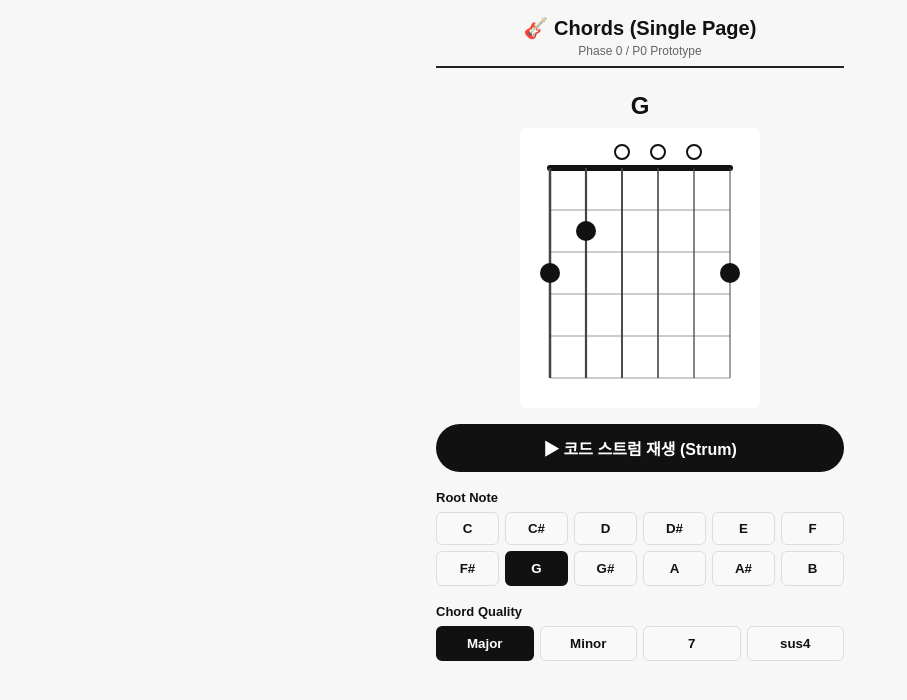
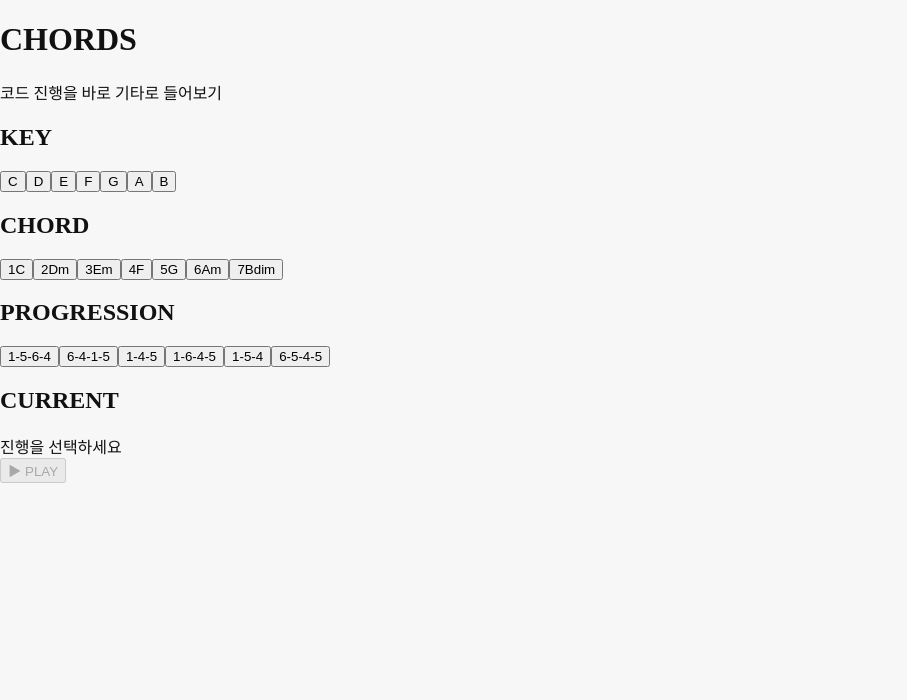
Before and after one commit to youngseokchomajn-web/Chords, a React (Vite) app: page / in a window 1280 px wide. Shown: the top 700 px of the page, without its empty margins (0-907 px from the left). Built offline with nearby package versions, Linux system fonts and the light colour scheme.

Commit message:
feat: switch app to key and progression listening workflow

```diff
--- a/src/App.tsx
+++ b/src/App.tsx
@@ -1,118 +1,167 @@
-import React, { useState } from 'react';
-import { NoteName, ChordQuality } from './types/music';
+import React, { useMemo, useState } from 'react';
+import { NoteName } from './types/music';
 import { getChordDefinition } from './theory/chordBuilder';
-import { Fretboard } from './components/Fretboard';
 import { GuitarSoundEngine } from './audio/guitarSynth';
 import { audioContextManager } from './audio/audioContext';
 
-const ROOT_NOTES: NoteName[] = ['C', 'C#', 'D', 'D#', 'E', 'F', 'F#', 'G', 'G#', 'A', 'A#', 'B'];
-const QUALITIES: { label: string; value: ChordQuality }[] = [
-  { label: 'Major', value: 'major' },
-  { label: 'Minor', value: 'minor' },
-  { label: '7', value: '7' },
-  { label: 'sus4', value: 'sus4' }
+const KEYS: NoteName[] = ['C', 'D', 'E', 'F', 'G', 'A', 'B'];
+
+const MAJOR_SCALE_OFFSETS = [0, 2, 4, 5, 7, 9, 11];
+const DEGREE_QUALITIES = ['', 'm', 'm', '', '', 'm', 'dim'];
+
+const PROGRESSIONS = [
+  { label: '1-5-6-4', degrees: [1, 5, 6, 4] },
+  { label: '6-4-1-5', degrees: [6, 4, 1, 5] },
+  { label: '1-4-5', degrees: [1, 4, 5] },
+  { label: '1-6-4-5', degrees: [1, 6, 4, 5] },
+  { label: '1-5-4', degrees: [1, 5, 4] },
+  { label: '6-5-4-5', degrees: [6, 5, 4, 5] }
 ];
 
+const NOTE_TO_INDEX: Record<string, number> = {
+  C: 0, D: 2, E: 4, F: 5, G: 7, A: 9, B: 11
+};
+const INDEX_TO_NOTE: NoteName[] = ['C', 'C#', 'D', 'D#', 'E', 'F', 'F#', 'G', 'G#', 'A', 'A#', 'B'];
+
+function degreeToChord(key: NoteName, degree: number) {
+  const rootIndex = (NOTE_TO_INDEX[key] + MAJOR_SCALE_OFFSETS[degree - 1]) % 12;
+  const root = INDEX_TO_NOTE[rootIndex];
+  return `${root}${DEGREE_QUALITIES[degree - 1]}`;
+}
+
+function degreeToDefinition(key: NoteName, degree: number) {
+  const rootIndex = (NOTE_TO_INDEX[key] + MAJOR_SCALE_OFFSETS[degree - 1]) % 12;
+  const root = INDEX_TO_NOTE[rootIndex];
+  const quality = DEGREE_QUALITIES[degree - 1] === 'm' ? 'minor' : DEGREE_QUALITIES[degree - 1] === 'dim' ? 'dim' : 'major';
+  return getChordDefinition(root, quality);
+}
+
 export const App: React.FC = () => {
-  const [selectedRoot, setSelectedRoot] = useState<NoteName>('G');
-  const [selectedQuality, setSelectedQuality] = useState<ChordQuality>('major');
+  const [key, setKey] = useState<NoteName>('C');
+  const [currentProgression, setCurrentProgression] = useState<number[]>([]);
+  const [currentIndex, setCurrentIndex] = useState(-1);
+  const [isPlaying, setIsPlaying] = useState(false);
 
-  const chordDef = getChordDefinition(selectedRoot, selectedQuality);
+  const diatonicChords = useMemo(
+    () => Array.from({ length: 7 }, (_, i) => degreeToChord(key, i + 1)),
+    [key]
+  );
 
-  const handleUserInteraction = async () => {
+  const playChord = async (degree: number) => {
     await audioContextManager.unlock();
+    setCurrentProgression([degree]);
+    setCurrentIndex(0);
+    setIsPlaying(true);
+
+    const chord = degreeToDefinition(key, degree);
+    GuitarSoundEngine.strum(chord.primaryVoicing.frets);
+
+    window.setTimeout(() => {
+      setCurrentIndex(-1);
+      setIsPlaying(false);
+    }, 900);
   };
 
-  const handleStrum = async () => {
-    await handleUserInteraction();
-    GuitarSoundEngine.strum(chordDef.primaryVoicing.frets);
+  const playProgression = async (degrees: number[]) => {
+    await audioContextManager.unlock();
+    setCurrentProgression(degrees);
+    setIsPlaying(true);
+
+    const stepMs = 900;
+    degrees.forEach((degree, index) => {
+      window.setTimeout(() => {
+        setCurrentIndex(index);
+        const chord = degreeToDefinition(key, degree);
+        GuitarSoundEngine.strum(chord.primaryVoicing.frets);
+      }, index * stepMs);
+    });
+
+    window.setTimeout(() => {
+      setCurrentIndex(-1);
+      setIsPlaying(false);
+    }, degrees.length * stepMs);
   };
 
-  const handlePlayString = async (stringIdx: number, fret: number) => {
-    await handleUserInteraction();
-    GuitarSoundEngine.playString(stringIdx, fret);
-  };
+  const currentLabels = currentProgression.map(degree => degreeToChord(key, degree));
 
   return (
-    <div style={{ maxWidth: 440, margin: '0 auto', padding: '16px', fontFamily: 'sans-serif', textAlign: 'center' }}>
-      <header style={{ borderBottom: '2px solid #222', paddingBottom: '8px' }}>
-        <h1 style={{ fontSize: '20px', margin: 0 }}>🎸 Chords (Single Page)</h1>
-        <p style={{ fontSize: '12px', color: '#666', margin: '4px 0 0' }}>Phase 0 / P0 Prototype</p>
-      </header>
+    <div className="app">
+      <main className="card">
+        <header>
+          <h1>CHORDS</h1>
+          <p>코드 진행을 바로 기타로 들어보기</p>
+        </header>
 
-      <main>
-        <Fretboard
-          voicing={chordDef.primaryVoicing}
-          chordName={chordDef.displayName}
-          onPlayString={handlePlayString}
-        />
-
-        <div style={{ margin: '12px 0' }}>
-          <button
-            onClick={handleStrum}
-            style={{
-              background: '#111',
-              color: '#fff',
-              border: 'none',
-              borderRadius: '24px',
-              padding: '12px 28px',
-              fontSize: '16px',
-              fontWeight: 'bold',
-              cursor: 'pointer',
-              width: '100%'
-            }}
-          >
-            ▶ 코드 스트럼 재생 (Strum)
-          </button>
-        </div>
-
-        {/* Root Selector */}
-        <div style={{ marginTop: '16px', textAlign: 'left' }}>
-          <span style={{ fontSize: '13px', fontWeight: 'bold' }}>Root Note</span>
-          <div style={{ display: 'grid', gridTemplateColumns: 'repeat(6, 1fr)', gap: '6px', marginTop: '6px' }}>
-            {ROOT_NOTES.map(note => (
+        <section>
+          <h2>KEY</h2>
+          <div className="key-grid">
+            {KEYS.map(note => (
               <button
                 key={note}
-                onClick={() => setSelectedRoot(note)}
-                style={{
-                  padding: '8px 0',
-                  borderRadius: '6px',
-                  border: selectedRoot === note ? '2px solid #111' : '1px solid #ddd',
-                  background: selectedRoot === note ? '#111' : '#f9f9f9',
-                  color: selectedRoot === note ? '#fff' : '#111',
-                  fontWeight: 'bold',
-                  cursor: 'pointer'
+                className={key === note ? 'selected' : ''}
+                onClick={() => {
+                  setKey(note);
+                  setCurrentProgression([]);
+                  setCurrentIndex(-1);
                 }}
               >
                 {note}
               </button>
             ))}
           </div>
-        </div>
+        </section>
 
-        {/* Quality Selector */}
-        <div style={{ marginTop: '16px', textAlign: 'left' }}>
-          <span style={{ fontSize: '13px', fontWeight: 'bold' }}>Chord Quality</span>
-          <div style={{ display: 'grid', gridTemplateColumns: 'repeat(4, 1fr)', gap: '6px', marginTop: '6px' }}>
-            {QUALITIES.map(q => (
+        <section>
+          <h2>CHORD</h2>
+          <div className="chord-grid">
+            {diatonicChords.map((chord, index) => (
               <button
-                key={q.value}
-                onClick={() => setSelectedQuality(q.value)}
-                style={{
-                  padding: '8px 0',
-                  borderRadius: '6px',
-                  border: selectedQuality === q.value ? '2px solid #111' : '1px solid #ddd',
-                  background: selectedQuality === q.value ? '#111' : '#f9f9f9',
-                  color: selectedQuality === q.value ? '#fff' : '#111',
-                  fontWeight: 'bold',
-                  cursor: 'pointer'
-                }}
+                key={chord}
+                className={currentProgression.length === 1 && currentProgression[0] === index + 1 ? 'selected' : ''}
+                onClick={() => playChord(index + 1)}
               >
-                {q.label}
+                <span className="degree">{index + 1}</span>
+                {chord}
               </button>
             ))}
           </div>
-        </div>
+        </section>
+
+        <section>
+          <h2>PROGRESSION</h2>
+          <div className="progression-grid">
+            {PROGRESSIONS.map(progression => (
+              <button
+                key={progression.label}
+                onClick={() => playProgression(progression.degrees)}
+              >
+                {progression.label}
+              </button>
+            ))}
+          </div>
+        </section>
+
+        <section className="current">
+          <h2>CURRENT</h2>
+          <div className="current-chords">
+            {currentLabels.length
+              ? currentLabels.map((chord, index) => (
+                  <React.Fragment key={index}>
+                    <span className={currentIndex === index ? 'playing' : ''}>{chord}</span>
+                    {index < currentLabels.length - 1 && <b>−</b>}
+                  </React.Fragment>
+                ))
+              : <span className="placeholder">진행을 선택하세요</span>}
+          </div>
+        </section>
+
+        <button
+          className="play"
+          disabled={!currentProgression.length || isPlaying}
+          onClick={() => playProgression(currentProgression)}
+        >
+          {isPlaying ? '● PLAYING' : '▶ PLAY'}
+        </button>
       </main>
     </div>
   );
```
